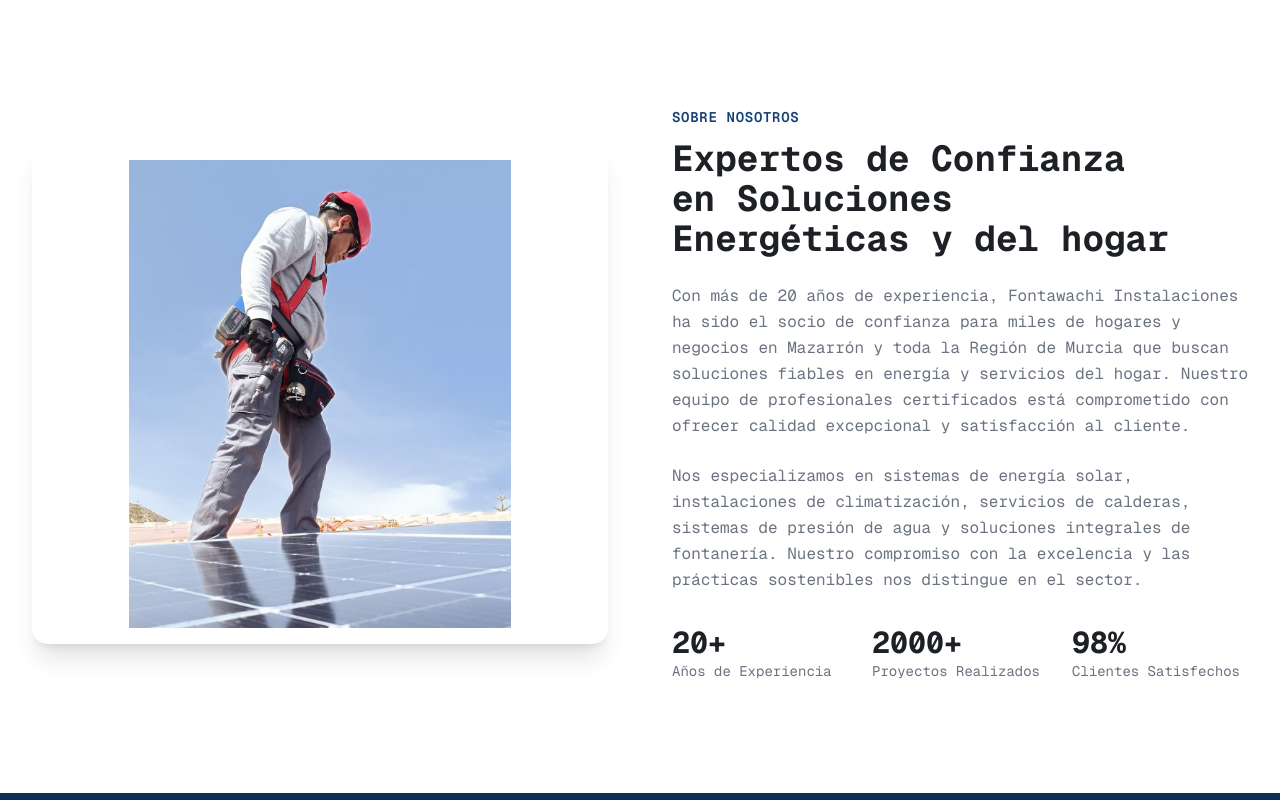
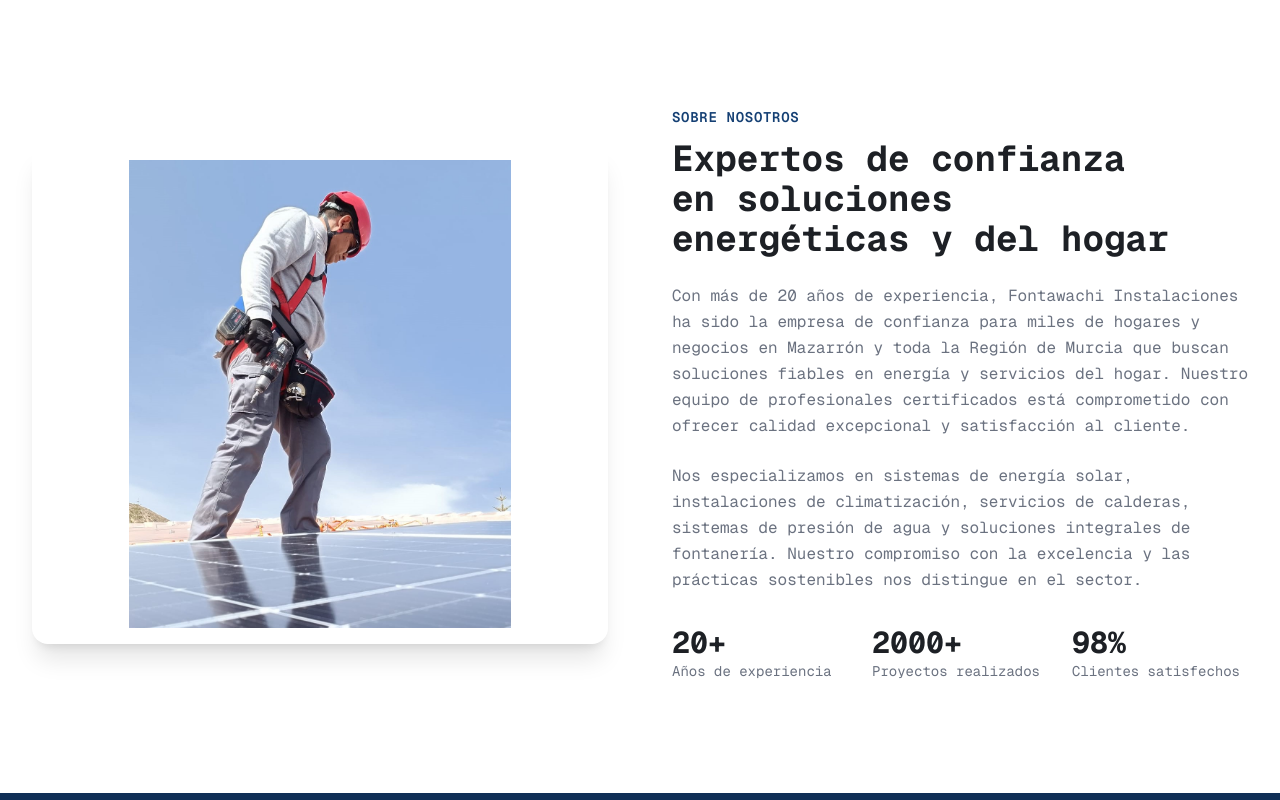
Before and after one commit to AlejandroBermudez90s/fontawachi, a Next.js app: page / in a window 1280 px wide. Shown: the part 2060-2860 px from the top of the page. Built offline with nearby package versions, Linux system fonts and the light colour scheme.

Commit message:
correciones mínimas 2

```diff
--- a/components/about-section.js
+++ b/components/about-section.js
@@ -1,9 +1,9 @@
 import Image from "next/image"
 
 const stats = [
-  { value: "20+", label: "Años de Experiencia" },
-  { value: "2000+", label: "Proyectos Realizados" },
-  { value: "98%", label: "Clientes Satisfechos" }
+  { value: "20+", label: "Años de experiencia" },
+  { value: "2000+", label: "Proyectos realizados" },
+  { value: "98%", label: "Clientes satisfechos" }
 ]
 
 export function AboutSection() {
@@ -25,12 +25,12 @@ export function AboutSection() {
 
           {/* Contenido */}
           <div>
-            <p className="text-sm font-semibold text-primary uppercase tracking-wider mb-3">Sobre Nosotros</p>
+            <p className="text-sm font-semibold text-primary uppercase tracking-wider mb-3">Sobre nosotros</p>
             <h2 className="text-3xl sm:text-4xl font-bold text-foreground mb-6 text-balance">
-              Expertos de Confianza en Soluciones Energéticas y del hogar
+              Expertos de confianza en soluciones energéticas y del hogar
             </h2>
             <p className="text-muted-foreground leading-relaxed mb-6">
-              Con más de 20 años de experiencia, Fontawachi Instalaciones ha sido el socio de confianza
+              Con más de 20 años de experiencia, Fontawachi Instalaciones ha sido la empresa de confianza
               para miles de hogares y negocios en Mazarrón y toda la Región de Murcia que buscan
               soluciones fiables en energía y servicios del hogar. Nuestro equipo de profesionales
               certificados está comprometido con ofrecer calidad excepcional y satisfacción al cliente.
--- a/components/footer.js
+++ b/components/footer.js
@@ -6,19 +6,19 @@ import { Facebook, Instagram } from "lucide-react"
 
 const footerLinks = {
   services: [
-    { label: "Energía Solar", href: "/servicios/energia-solar" },
-    { label: "Sistemas Fotovoltaicos", href: "/servicios/fotovoltaica" },
-    { label: "Aire Acondicionado", href: "/servicios/aire-acondicionado" },
+    { label: "Energía solar", href: "/servicios/energia-solar" },
+    { label: "Sistemas fotovoltaicos", href: "/servicios/fotovoltaica" },
+    { label: "Aire acondicionado", href: "/servicios/aire-acondicionado" },
     { label: "Aerotermia", href: "/servicios/aerotermia" },
-    { label: "Calderas y Calefacción", href: "/servicios/calderas" },
-    { label: "Tratamiento de Agua", href: "/servicios/tratamiento-agua" },
+    { label: "Calderas y calefacción", href: "/servicios/calderas" },
+    { label: "Tratamiento de agua", href: "/servicios/tratamiento-agua" },
     { label: "Localización de fugas de agua y fontanería", href: "/servicios/fontaneria" },
     { label: "Grupos de presión", href: "/servicios/grupos-presion" }
   ],
   company: [
-    { label: "Sobre Nosotros", href: "#nosotros" },
+    { label: "Sobre nosotros", href: "#nosotros" },
     { label: "¿Por qué elegirnos?", href: "#por-que-elegirnos" },
-    { label: "Zona de Cobertura", href: "#" },
+    { label: "Zona de cobertura", href: "#" },
   ],
   support: [
     { label: "Contacto", href: "#contacto" }
@@ -142,10 +142,10 @@ export function Footer() {
           </p>
           <div className="flex gap-6">
             <Link href="#" className="text-sm text-secondary-foreground/60 hover:text-white transition-colors">
-              Política de Privacidad
+              Política de privacidad
             </Link>
             <Link href="#" className="text-sm text-secondary-foreground/60 hover:text-white transition-colors">
-              Aviso Legal
+              Aviso legal
             </Link>
           </div>
         </div>
```
